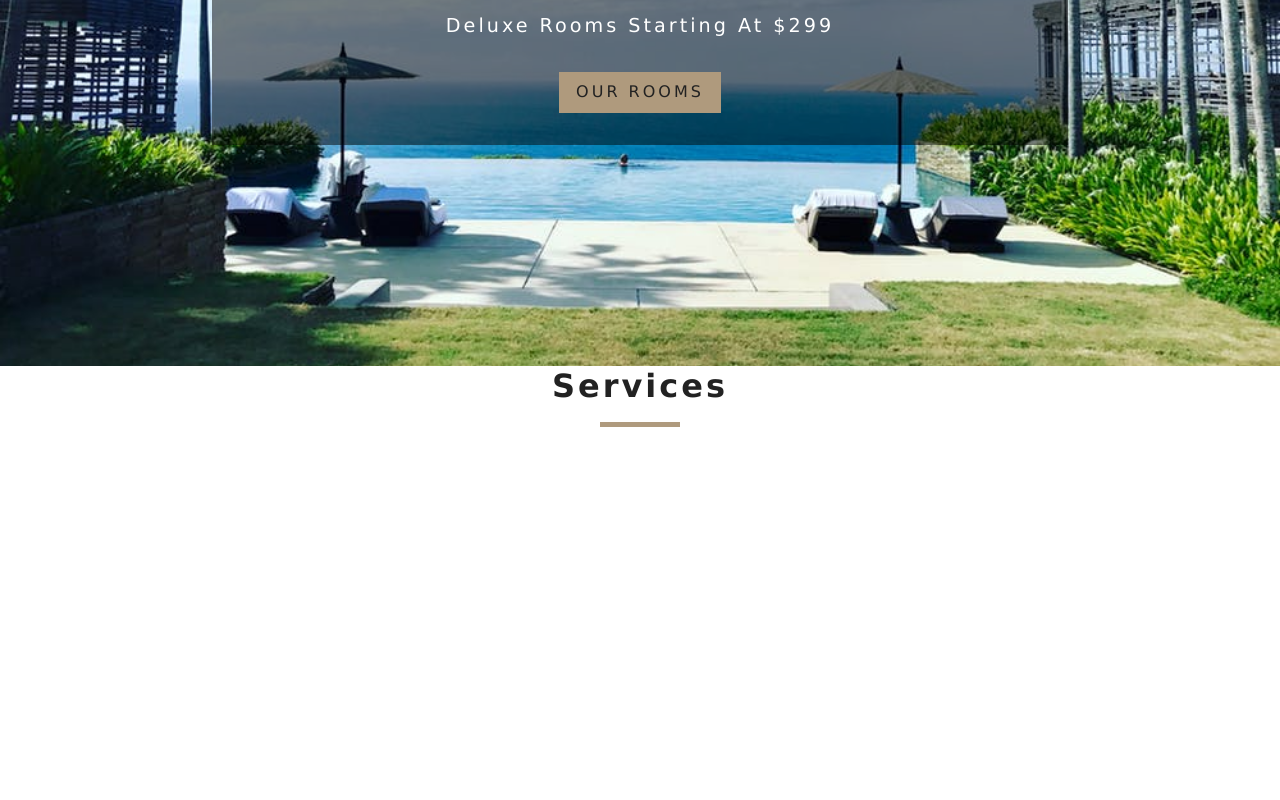
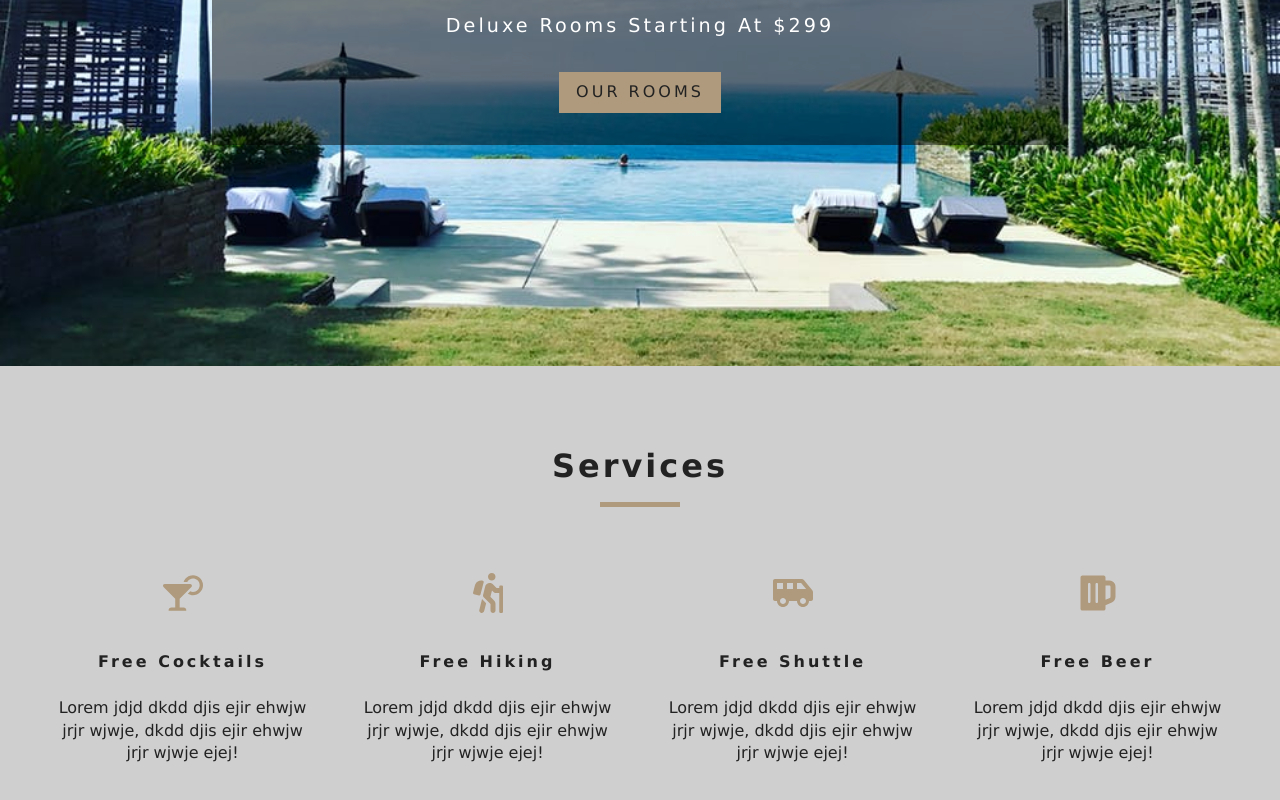
Before and after one commit to akintoluvic/beach-resort-app, a React (Create React App) app: page / in a window 1280 px wide. Shown: the part 434-1234 px from the top of the page. Before the commit the page ends 925 px from the top, so only its background shows below. Built offline with nearby package versions, Linux system fonts and the light colour scheme.

Commit message:
services setup

```diff
--- a/src/App.css
+++ b/src/App.css
@@ -252,6 +252,7 @@
 }
 .services h6 {
   letter-spacing: var(--mainSpacing);
+  text-transform: capitalize;
 }
 .services p {
   width: 80%;
--- a/src/components/Services.js
+++ b/src/components/Services.js
@@ -1,12 +1,45 @@
-import React, { Component } from 'react'
+import React, { Component } from 'react';
+import { FaCocktail, FaHiking, FaShuttleVan, FaBeer } from 'react-icons/fa';
 import Title from './Title';
 
 export default class Services extends Component {
+    state={
+        services:[
+            {
+                icon:<FaCocktail />,
+                title: "Free Cocktails",
+                info: "Lorem jdjd dkdd djis ejir ehwjw jrjr wjwje, dkdd djis ejir ehwjw jrjr wjwje ejej!"
+            },{
+                icon:<FaHiking />,
+                title: "Free Hiking",
+                info: "Lorem jdjd dkdd djis ejir ehwjw jrjr wjwje, dkdd djis ejir ehwjw jrjr wjwje ejej!"
+            },{
+                icon:<FaShuttleVan />,
+                title: "free shuttle",
+                info: "Lorem jdjd dkdd djis ejir ehwjw jrjr wjwje, dkdd djis ejir ehwjw jrjr wjwje ejej!"
+            },{
+                icon:<FaBeer />,
+                title: "free beer",
+                info: "Lorem jdjd dkdd djis ejir ehwjw jrjr wjwje, dkdd djis ejir ehwjw jrjr wjwje ejej!"
+            }
+        ]
+    }
     render() {
         return (
-            <div>
+            <section className="services">
                 <Title title="services" />
-            </div>
+                <div className="services-center">
+                    {this.state.services.map((item,index) => {
+                        return (
+                        <article key={index} className="service">
+                            <span>{item.icon}</span>
+                            <h6>{item.title}</h6>
+                            <p>{item.info}</p>
+                        </article>
+                        );
+                    })}
+                </div>
+            </section>
         );
     }
 }
```
